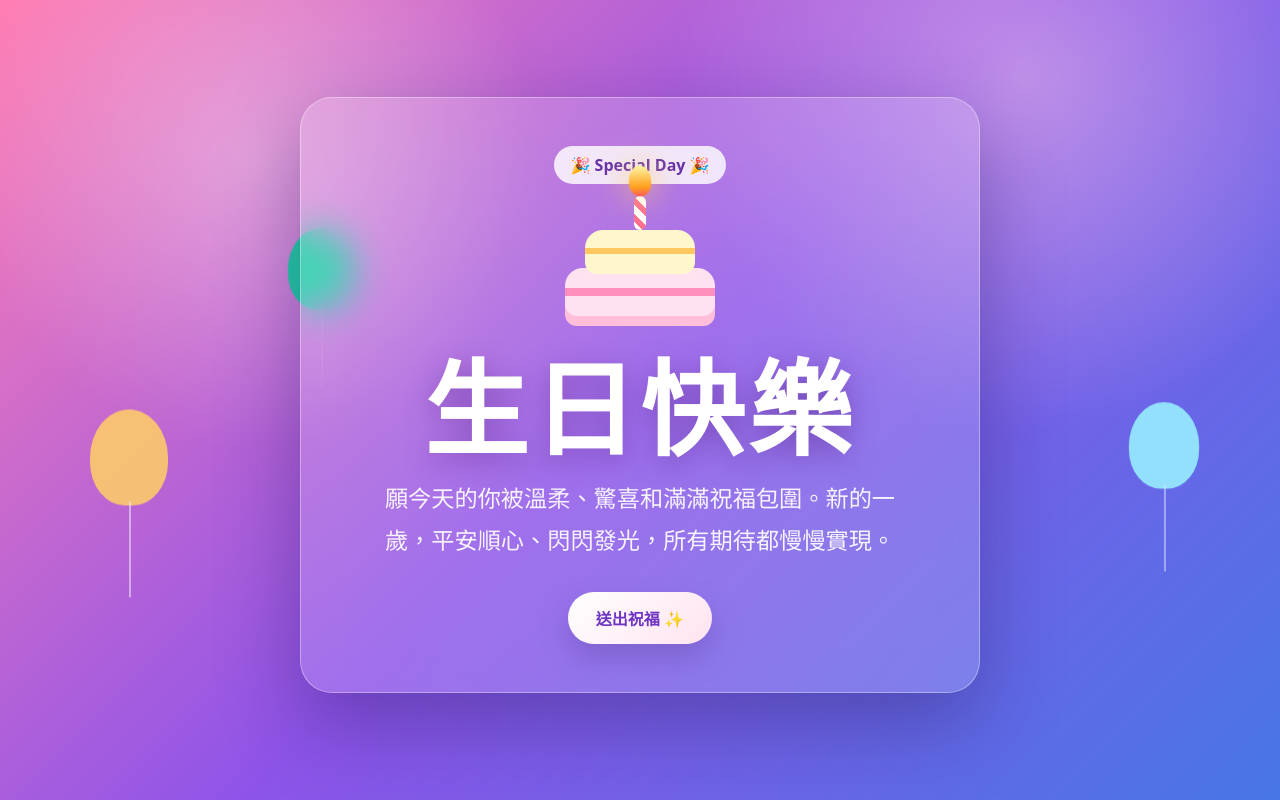
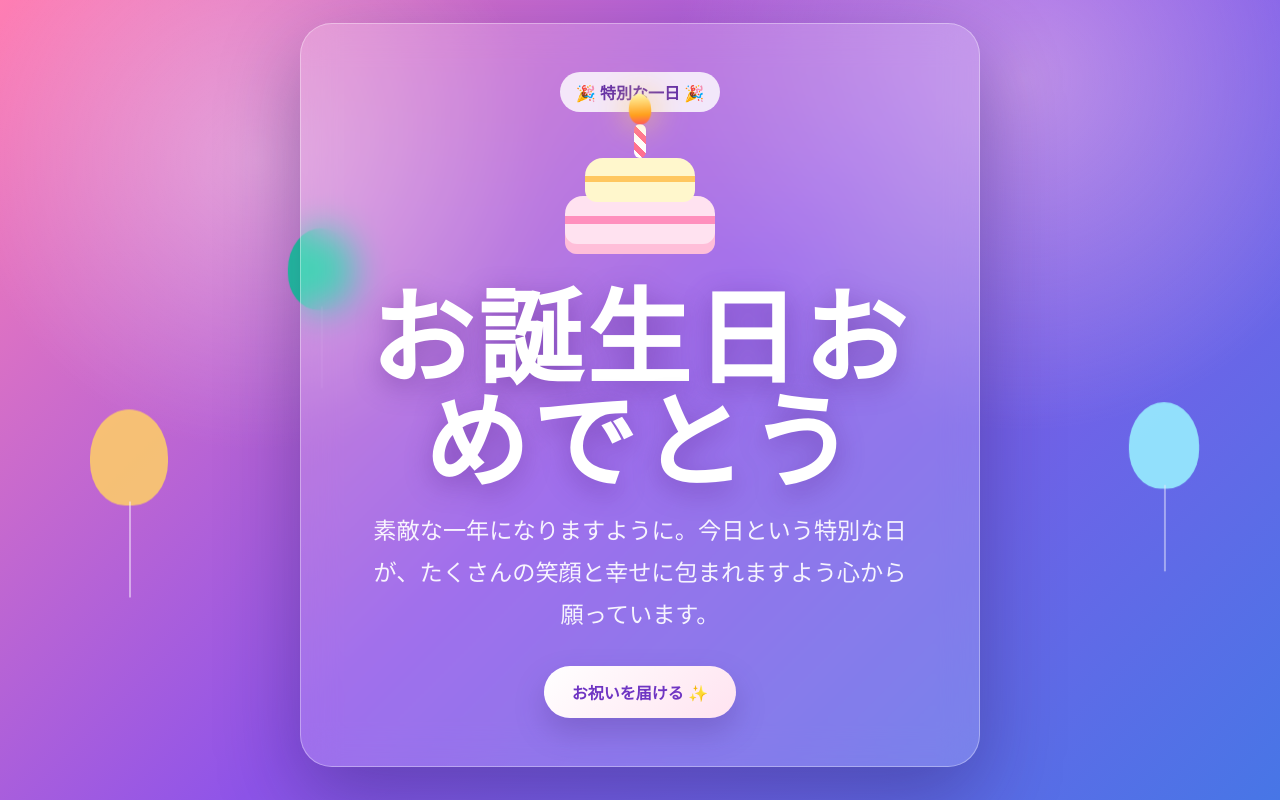
Before and after one commit to Kirish1ma/misc-page, a plain HTML site: page happy-birthday/index.html in a window 1280 px wide. Shown: the top 800 px of the page. Drawn offline with Linux system fonts and the light colour scheme.

Commit message:
first commit

```diff
--- a/happy-birthday /index.html
+++ b/happy-birthday/index.html
@@ -1,9 +1,9 @@
 <!doctype html>
-<html lang="zh-Hant">
+<html lang="ja">
   <head>
     <meta charset="UTF-8" />
     <meta name="viewport" content="width=device-width, initial-scale=1.0" />
-    <title>生日快樂</title>
+    <title>お誕生日おめでとう 超眠人</title>
     <style>
       * {
         box-sizing: border-box;
@@ -14,7 +14,7 @@
       body {
         min-height: 100vh;
         overflow: hidden;
-        font-family: "Noto Sans TC", "Microsoft JhengHei", system-ui, sans-serif;
+        font-family: "Noto Sans JP", "Yu Gothic", "Hiragino Sans", system-ui, sans-serif;
         color: #fff;
         background:
           radial-gradient(circle at 20% 20%, rgba(255, 255, 255, 0.35), transparent 24%),
@@ -268,14 +268,16 @@
       <div class="balloon"></div>
 
       <section class="card">
-        <div class="badge">🎉 Special Day 🎉</div>
+        <div class="badge">🎉 特別な一日 🎉</div>
         <div class="cake">
           <div class="candle"></div>
           <div class="flame"></div>
         </div>
-        <h1>生日快樂</h1>
-        <p class="message">願今天的你被溫柔、驚喜和滿滿祝福包圍。新的一歲，平安順心、閃閃發光，所有期待都慢慢實現。</p>
-        <button id="wishButton">送出祝福 ✨</button>
+        <h1>お誕生日おめでとう</h1>
+        <p class="message">
+          素敵な一年になりますように。今日という特別な日が、たくさんの笑顔と幸せに包まれますよう心から願っています。
+        </p>
+        <button id="wishButton">お祝いを届ける ✨</button>
       </section>
     </main>
 
@@ -316,9 +318,9 @@
       button.addEventListener("click", (event) => {
         createConfetti(100);
         createFirework(event.clientX, event.clientY);
-        button.textContent = "祝福已送達 💖";
+        button.textContent = "お祝いが届きました 💖";
         setTimeout(() => {
-          button.textContent = "再送一次祝福 ✨";
+          button.textContent = "もう一度お祝いを届ける ✨";
         }, 1600);
       });
 
```
